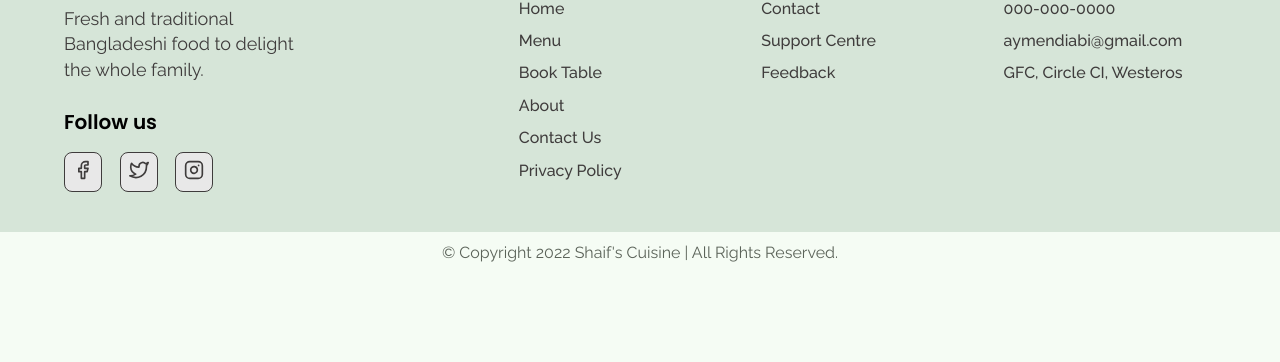
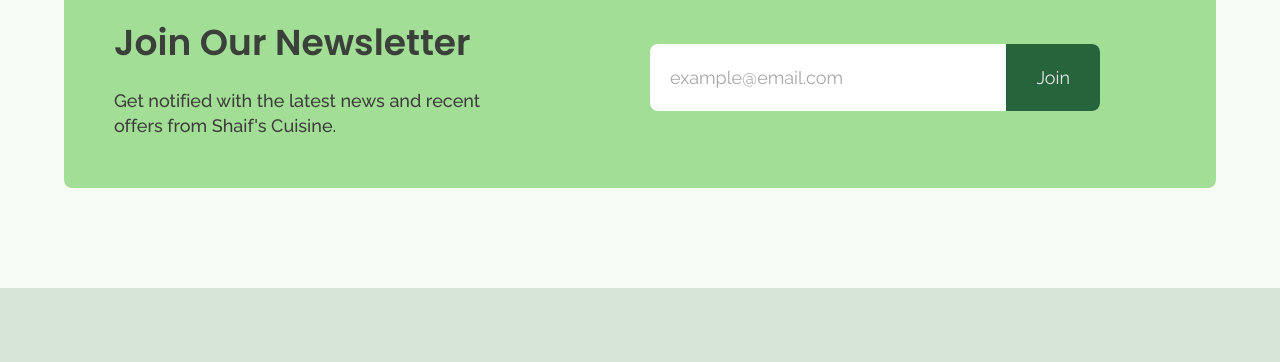
Before and after one commit to AymenDiabi/Shaif-s-Cuisine, a plain HTML site: page index.html in a window 1280 px wide. Shown: the part 5861-6223 px from the top of the page. Before the commit the page ends 6135 px from the top, so only its background shows below. Drawn offline with nearby package versions, Linux system fonts and the light colour scheme.

Commit message:
Newsletter Section done

```diff
--- a/home.css
+++ b/home.css
@@ -690,3 +690,104 @@
     margin-bottom: 1rem;
   }
 }
+
+/* Newsletter Section Styles */
+
+.newsletter_wrapper {
+  display: flex;
+  flex-direction: column;
+  gap: 2rem;
+  background-color: var(--green-2);
+  padding: 1.5rem;
+  border-radius: 8px;
+}
+
+.newsletter_title {
+  font-size: 1.8rem;
+  color: var(--black-1);
+  margin-bottom: 1.3rem;
+}
+
+.newsletter_text {
+  font-size: 1.4rem;
+  color: var(--black-2);
+  font-weight: 500;
+}
+
+.newsletter_form form {
+  font-family: 'Raleway';
+  position: relative;
+  width: 100%;
+  border-radius: 8px;
+  overflow: hidden;
+}
+
+.newsletter_form label {
+  width: 100%;
+}
+
+.newsletter_form input {
+  width: 100%;
+  font-size: 1.4rem;
+  padding: 1.5rem 1rem;
+  border: none;
+  /* overflow: hidden; */
+}
+
+.newsletter_form input:focus {
+  border-radius: 8px;
+}
+
+.newsletter_form input::placeholder {
+  color: rgb(168, 166, 166);
+}
+
+.newsletter_form button[type="submit"] {
+  position: absolute;
+  top: 0;
+  right: 0;
+  height: 100%;
+  background-color: var(--green-1);
+  color: var(--white-1);
+  border: none;
+  padding-inline: 2rem;
+  font-size: 1.4rem;
+}
+
+@media only screen and (min-width: 48em) {
+  .newsletter_wrapper {
+    flex-direction: row;
+    padding: 5rem;
+    align-items: center;
+  }
+
+  .newsletter_form,
+  .newsletter_info {
+    flex: 1;
+  }
+
+  .newsletter_title {
+    font-size: 3.6rem;
+    margin-bottom: 2rem;
+    line-height: 1.4;
+  }
+
+  .newsletter_text {
+    font-size: 1.8rem;
+    max-width: 40rem;
+  }
+
+  .newsletter_form form {
+    max-width: 45rem;
+  }
+
+  .newsletter_form input {
+    font-size: 1.8rem;
+    padding: 2rem;
+  }
+
+  .newsletter_form button[type="submit"] {
+    font-size: 1.8rem;
+    padding-inline: 3rem;
+  }
+}
--- a/index.html
+++ b/index.html
@@ -465,6 +465,33 @@
     </section>
     <!-- Testimonial Section End -->
 
+    <!-- Newsletter Section Start -->
+    <section id="newsletter" data-aos="fade-up">
+      <div class="container">
+        <div class="newsletter_wrapper">
+          <div class="newsletter_info">
+            <h3 class="newsletter_title">
+              Join Our Newsletter
+            </h3>
+            <p class="newsletter_text">
+              Get notified with the latest news and recent offers from Shaif's Cuisine.
+            </p>
+          </div>
+          <div class="newsletter_form">
+            <form action="">
+              <label for="email">
+                <input type="email" placeholder="example@email.com">
+              </label>
+              <button type="submit">Join</button>
+            </form>
+          </div>
+        </div>
+      </div>
+    </section>
+    <!-- Newsletter Section End -->
+
+    <!-- Menu Page Section Start -->
+    <!-- Menu Page Section End -->
     <!-- Footer Start -->
     <footer>
       <div class="container">
```
